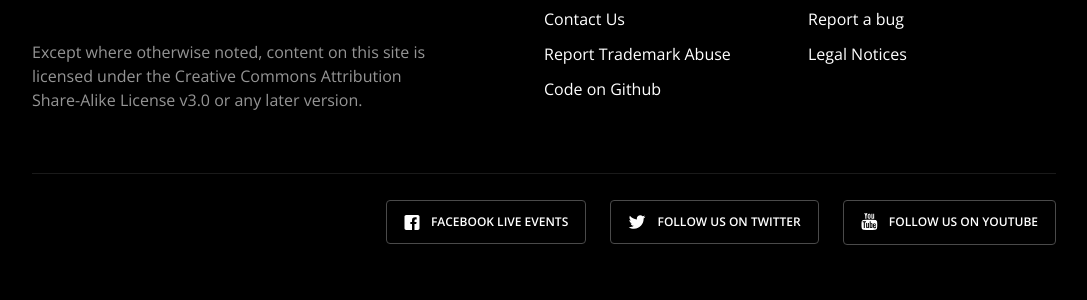
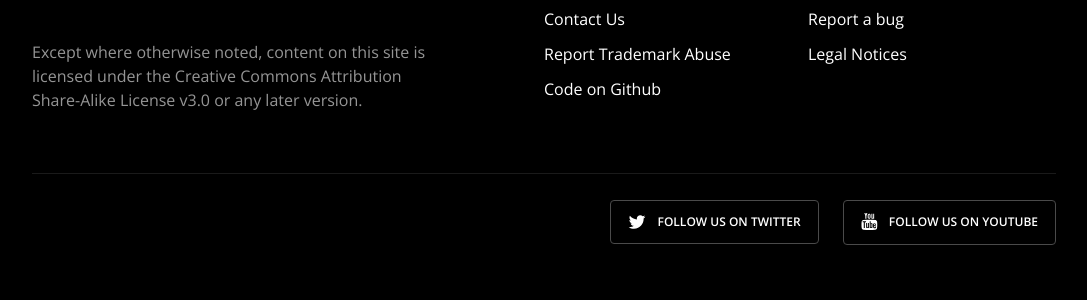
Before and after one commit to mozilla-it/air.mozilla.org, a Django app: template airmozilla/templates/base.html in a window 1280 px wide. Shown: the part 194-494 px from the top of the page, without its empty margins (96-1183 px from the left). Run offline with Django 3.2, Linux system fonts and the light colour scheme; the template is opened without the code that fills it, so the values that code supplies are empty; style sheets or scripts are compiled from the project's sources; some libraries are stand-ins or nearby versions.

Commit message:
remove Facebook Live from footer

```diff
--- a/airmozilla/templates/base.html
+++ b/airmozilla/templates/base.html
@@ -93,10 +93,6 @@
         <hr />
 
         <div class="social">
-          <a href="https://www.facebook.com/mozilla/">
-            <img src="{% static 'image/facebook.svg' %}" alt="Facebook" />
-            Facebook Live Events
-          </a>
           <a href="https://twitter.com/mozilla">
             <img src="{% static 'image/twitter.svg' %}" alt="twitter" />
             Follow us on Twitter
```
